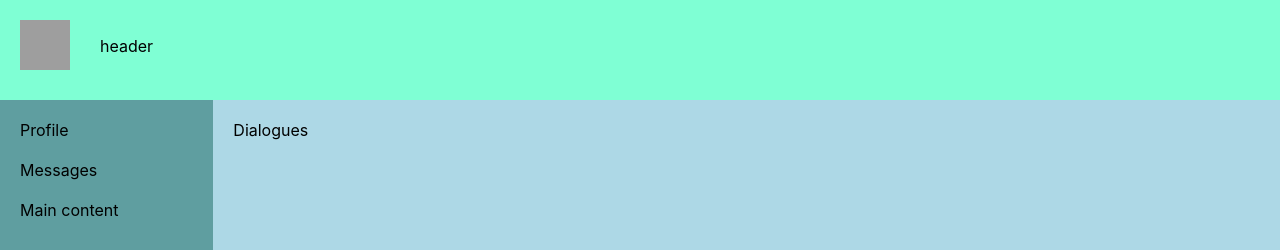
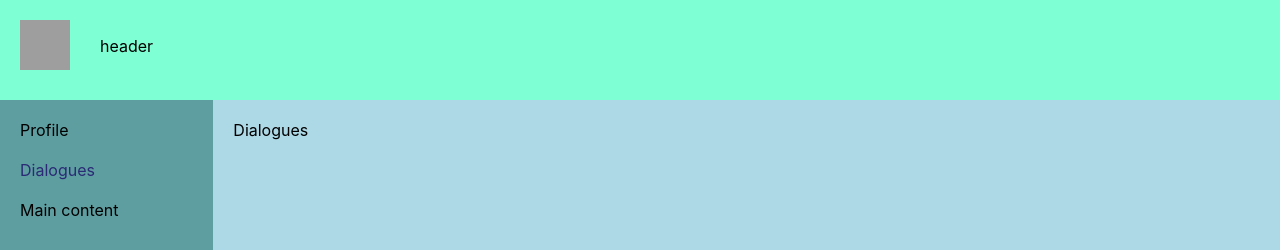
Before and after one commit to MorozovaAN/social-network, a React (Create React App) app: page /dialogues in a window 1280 px wide. Shown: the top 250 px of the page. Built offline with nearby package versions, Linux system fonts and the light colour scheme; grey boxes are pictures that could not be loaded.

Commit message:
feat: lesson 20, add navlink

```diff
--- a/src/components/NavBar/NavBar.module.css
+++ b/src/components/NavBar/NavBar.module.css
@@ -20,3 +20,6 @@
 .link:hover {
   color: #fff;
 }
+.active {
+  color: #2a2a75;
+}
--- a/src/components/NavBar/Navbar.tsx
+++ b/src/components/NavBar/Navbar.tsx
@@ -1,5 +1,6 @@
 import React from "react";
 import style from "./NavBar.module.css";
+import { NavLink } from "react-router-dom";
 import { Dialogues } from "../ Dialogues/Dialogues";
 
 export const NavBar = () => {
@@ -7,19 +8,31 @@ export const NavBar = () => {
     <nav className={style.navigation}>
       <ul className={style.list}>
         <li className={style.item}>
-          <a href="/profile" className={style.link}>
+          <NavLink
+            to="/profile"
+            className={style.link}
+            activeClassName={style.active}
+          >
             Profile
-          </a>
+          </NavLink>
         </li>
         <li className={style.item}>
-          <a href="/dialogues" className={style.link}>
-            Messages
-          </a>
+          <NavLink
+            to="/dialogues"
+            className={style.link}
+            activeClassName={style.active}
+          >
+            Dialogues
+          </NavLink>
         </li>
         <li className={style.item}>
-          <a href="src/components/NavBar/Navbar#" className={style.link}>
+          <NavLink
+            to="src/components/NavBar/Navbar#"
+            className={style.link}
+            activeClassName={style.active}
+          >
             Main content
-          </a>
+          </NavLink>
         </li>
       </ul>
     </nav>
```
